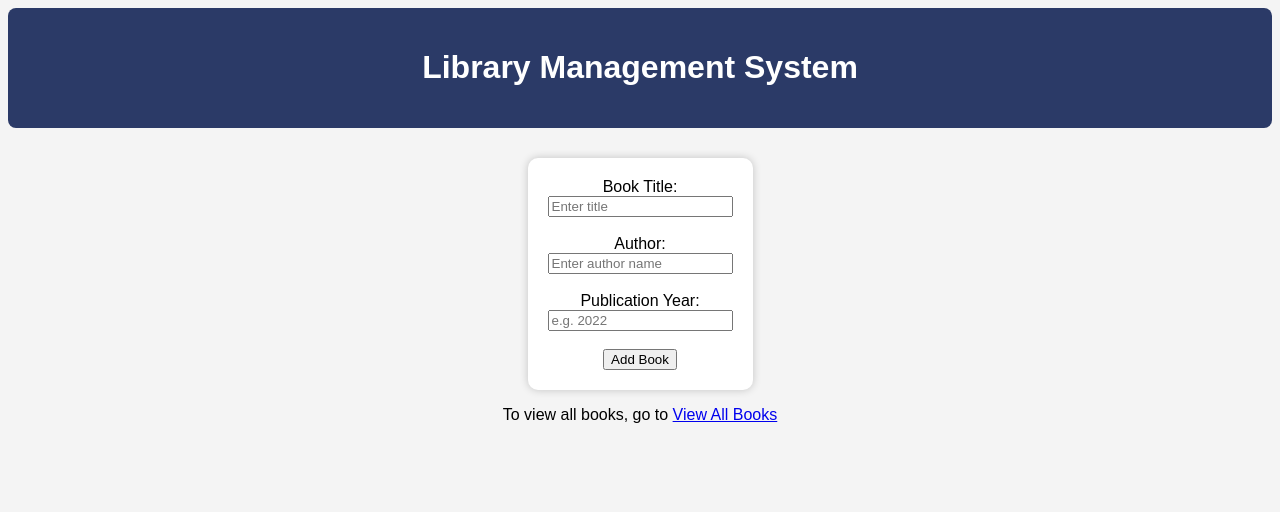
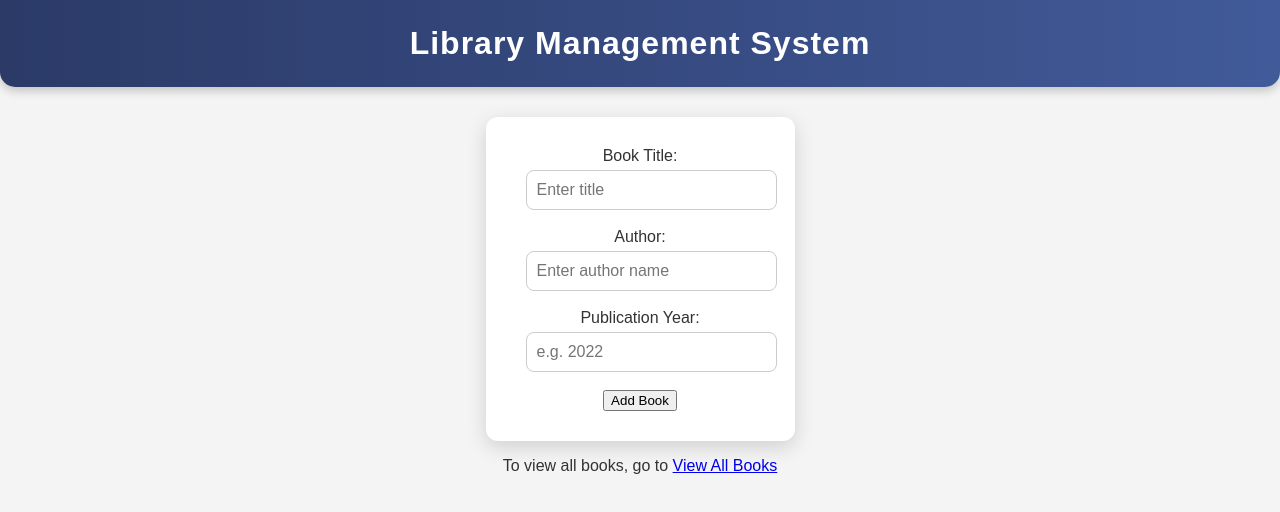
Before and after one commit to Demagalawrence/library-management, a plain HTML site: page index.html in a window 1280 px wide. Drawn offline with Linux system fonts and the light colour scheme.

Commit message:
updated css

```diff
--- a/style.css
+++ b/style.css
@@ -2,20 +2,70 @@ body {
   font-family: Arial, sans-serif;
   background-color: #f4f4f4;
   text-align: center;
+  margin: 0;
+  padding: 0;
+  color: #333;
 }
 
 .header {
-  background-color: #2b3a67;
+  background: linear-gradient(90deg, #2b3a67, #415a99);
   color: white;
-  padding: 20px;
-  border-radius: 8px;
+  padding: 25px;
+  border-radius: 0 0 15px 15px;
+  box-shadow: 0 4px 10px rgba(0, 0, 0, 0.2);
   margin-bottom: 30px;
+  animation: slideDown 1s ease-out;
 }
+.header h1 {
+  margin: 0;
+  font-size: 2rem;
+  letter-spacing: 1px;
+}
+
 
 .book-form {
   background-color: white;
   display: inline-block;
-  padding: 20px;
-  border-radius: 10px;
-  box-shadow: 0 0 8px rgba(0,0,0,0.2);
+  padding: 30px 40px;
+  border-radius: 12px;
+  box-shadow: 0 6px 20px rgba(0, 0, 0, 0.15);
+  transition: transform 0.3s ease, box-shadow 0.3s ease;
 }
+.book-form input {
+  width: 100%;
+  padding: 10px;
+  margin-top: 5px;
+  border-radius: 8px;
+  border: 1px solid #ccc;
+  font-size: 1rem;
+  outline: none;
+  transition: 0.3s;
+}
+
+.book-form input:focus {
+  border-color: #2b3a67;
+  box-shadow: 0 0 6px rgba(43, 58, 103, 0.4);
+}
+/* Animation for header */
+@keyframes slideDown {
+  from {
+    transform: translateY(-50px);
+    opacity: 0;
+  }
+  to {
+    transform: translateY(0);
+    opacity: 1;
+  }
+}
+
+/* Responsive Design */
+@media (max-width: 600px) {
+  .book-form {
+    width: 90%;
+    padding: 20px;
+  }
+
+  .header h1 {
+    font-size: 1.6rem;
+  }
+}
```
